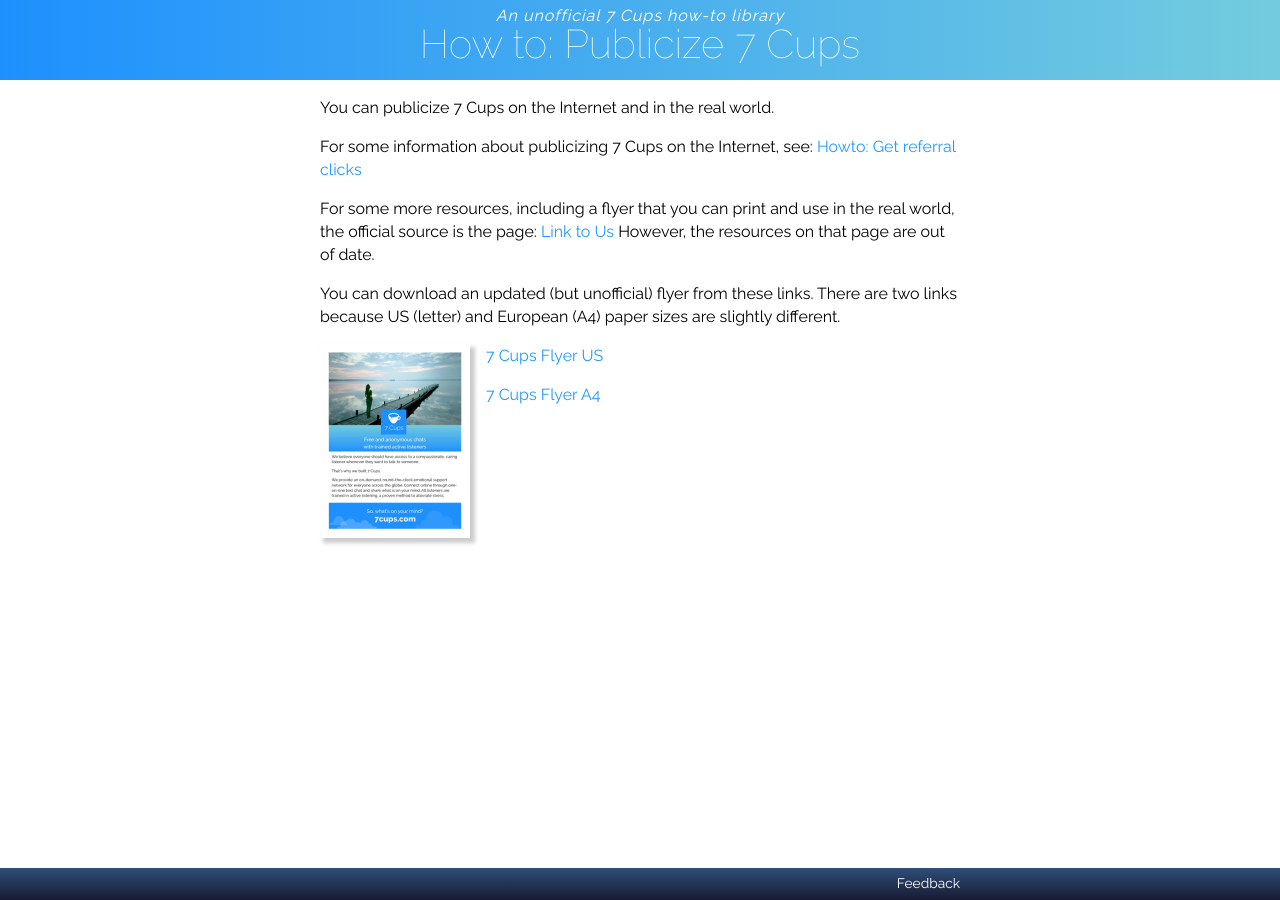
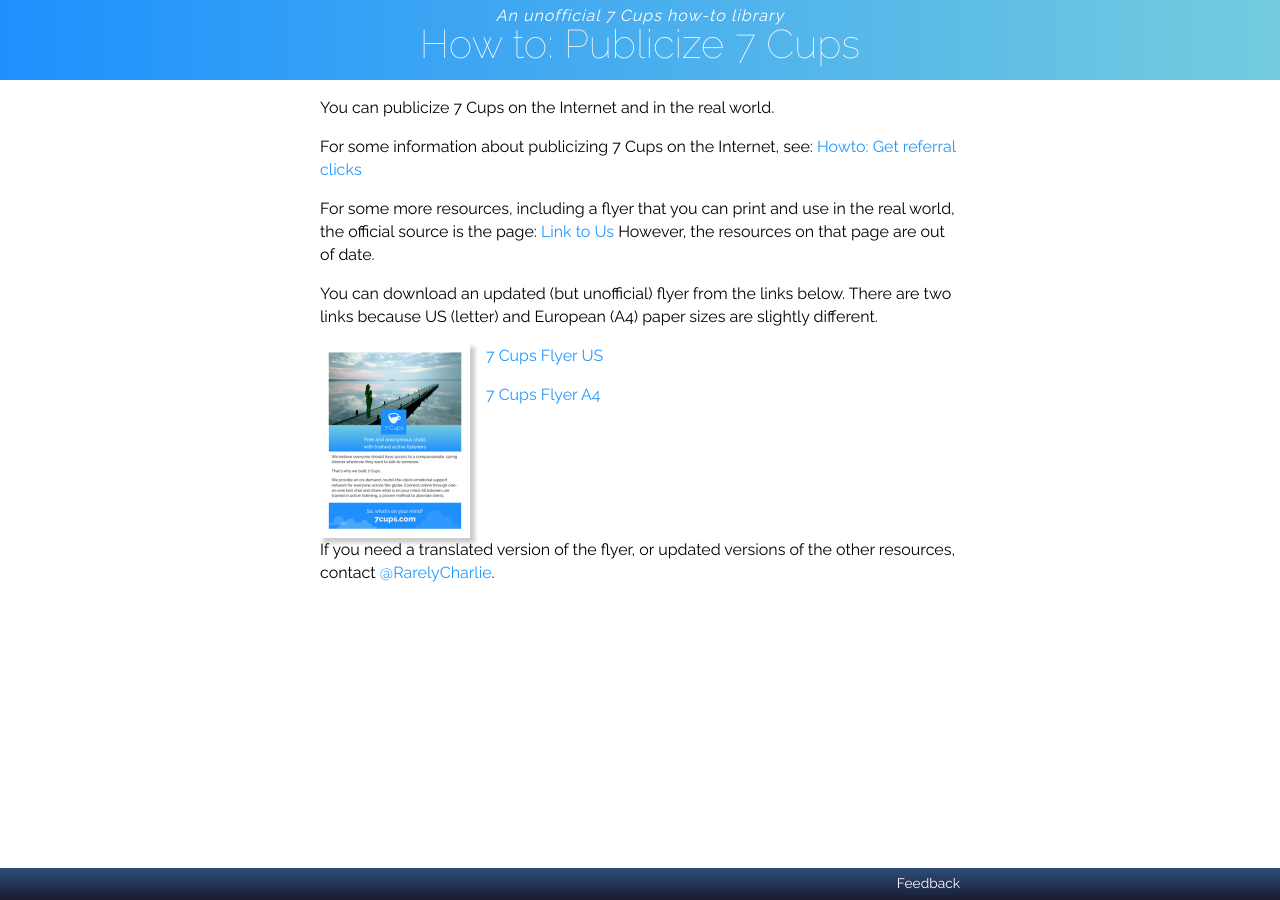
Before and after one commit to RarelyCharlie/rarelycharlie.github.io, a Jekyll site: the page built from _howto/publicize.md, in a window 1280 px wide. Built offline with Jekyll 4.4.1, drawn with Linux system fonts in a browser that asks for light colours.

Commit message:
Update publicize.md

```diff
--- a/_howto/publicize.md
+++ b/_howto/publicize.md
@@ -9,10 +9,13 @@ For some information about publicizing 7 Cups on the Internet, see: [Howto: Get
 
 For some more resources, including a flyer that you can print and use in the real world, the official source is the page: [Link to Us](https://www.7cups.com/about/linktous.php) However, the resources on that page are out of date.
 
-You can download an updated (but unofficial) flyer from these links. There are two links because US (letter) and European (A4) paper sizes are slightly different.
+You can download an updated (but unofficial) flyer from the links below. There are two links because US (letter) and European (A4) paper sizes are slightly different.
 
 ![flyer thumbnail](/assets/flyer.png){:style="width: 150px; float: left; margin-right: 1em; box-shadow: 4px 4px 4px 1px #ccc;"}
 
 [7 Cups Flyer US](/assets/flyer US.pdf)
 
 [7 Cups Flyer A4](/assets/flyer A4.pdf)
+
+If you need a translated version of the flyer, or updated versions of the other resources, contact [@RarelyCharlie](https://www.7cups.com/@RarelyCharlie).
+{:style="clear: both;"}
```
